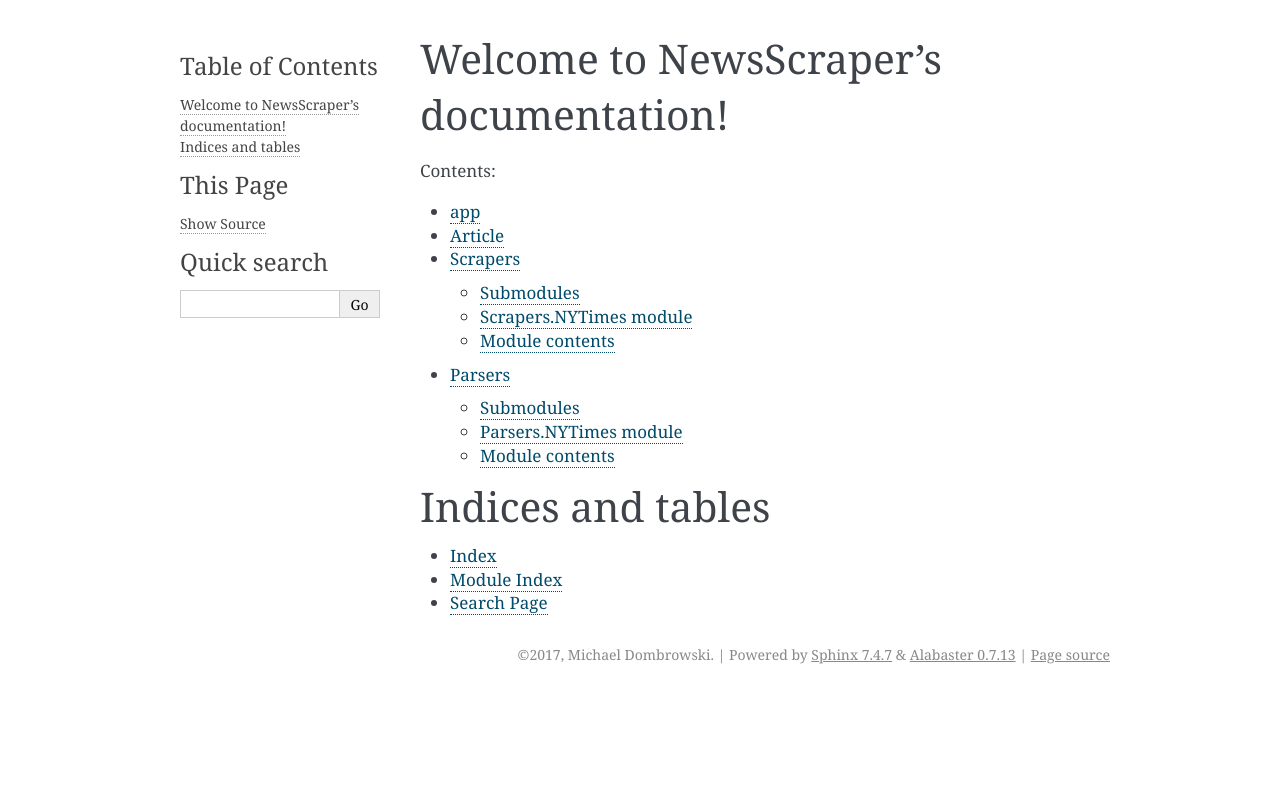
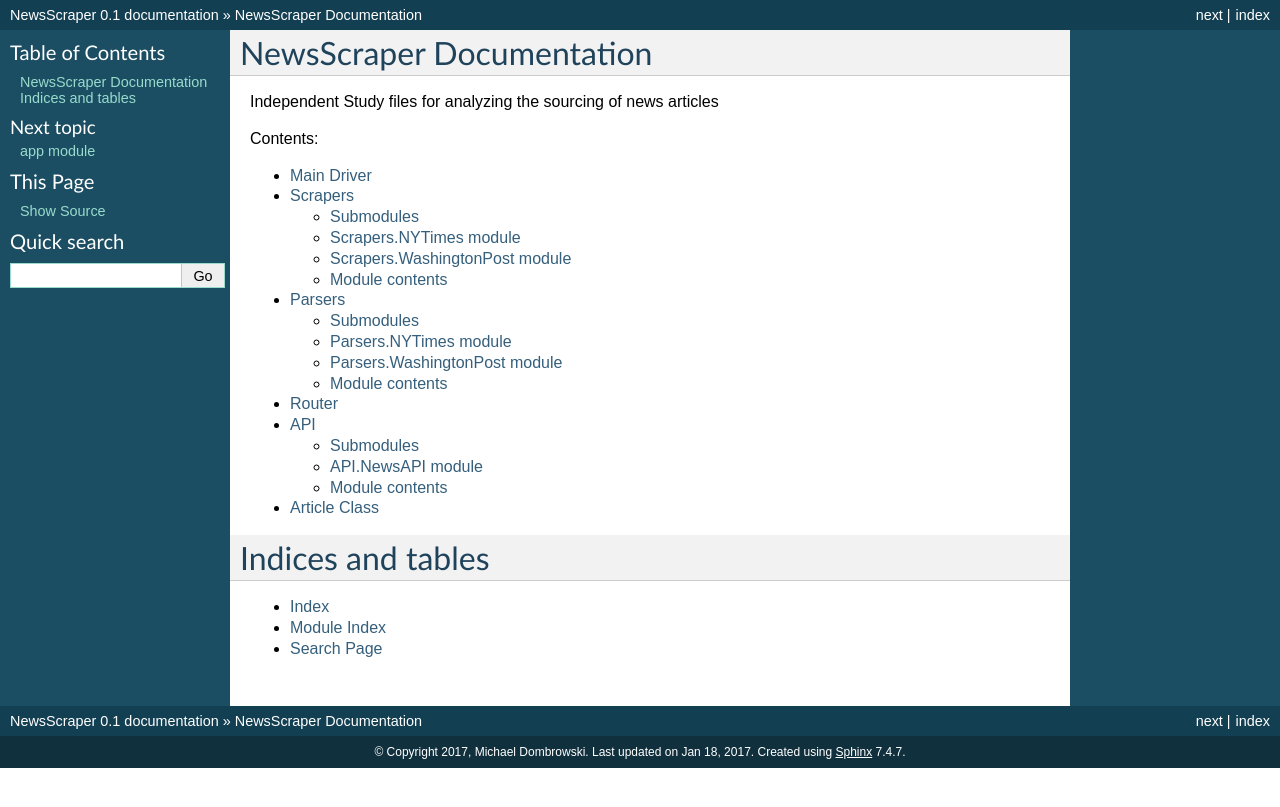
Before and after one commit to MikeDombo/NewsScraper, a Sphinx documentation site: the page built from Python/docs/index.rst, in a window 1280 px wide. Shown: the top 807 px of the page. Built offline with Sphinx 7.4.7, drawn with Linux system fonts in a browser that asks for light colours.

Commit message:
Update naming conventions to be more Pythonic. Added more documentation

```diff
--- a/Python/docs/Parsers.rst
+++ b/Python/docs/Parsers.rst
@@ -12,6 +12,14 @@
     :undoc-members:
     :show-inheritance:
 
+Parsers.WashingtonPost module
+-----------------------------
+
+.. automodule:: Parsers.WashingtonPost
+    :members:
+    :undoc-members:
+    :show-inheritance:
+
 
 Module contents
 ---------------
--- a/Python/docs/Scrapers.rst
+++ b/Python/docs/Scrapers.rst
@@ -12,6 +12,14 @@
     :undoc-members:
     :show-inheritance:
 
+Scrapers.WashingtonPost module
+------------------------------
+
+.. automodule:: Scrapers.WashingtonPost
+    :members:
+    :undoc-members:
+    :show-inheritance:
+
 
 Module contents
 ---------------
--- a/Python/docs/conf.py
+++ b/Python/docs/conf.py
@@ -82,7 +82,8 @@
 # The theme to use for HTML and HTML Help pages.  See the documentation for
 # a list of builtin themes.
 #
-html_theme = 'alabaster'
+html_theme = 'classic'
+html_last_updated_fmt = ""
 
 # Theme options are theme-specific and customize the look and feel of a theme
 # further.  For a list of options available for each theme, see the
--- a/Python/docs/index.rst
+++ b/Python/docs/index.rst
@@ -1,23 +1,24 @@
-.. NewsScraper documentation master file, created by
-   sphinx-quickstart on Mon Jan 16 00:25:23 2017.
-   You can adapt this file completely to your liking, but it should at least
-   contain the root `toctree` directive.
+NewsScraper Documentation
+=====================
 
-Welcome to NewsScraper's documentation!
-=======================================
+Independent Study files for analyzing the sourcing of news articles
 
 .. toctree::
    :maxdepth: 2
    :caption: Contents:
 
-		app <app.rst>
-		Article <Article.rst>
-		Scrapers <Scrapers.rst>
-		Parsers <Parsers.rst>
+	Main Driver <app.rst>
+	Scrapers <Scrapers.rst>
+	Parsers <Parsers.rst>
+	Router <Router.rst>
+	API <API.rst>
+	Article Class <Article.rst>
 
 
 Indices and tables
 ==================
+.. toctree::
+   :maxdepth: 2
 
 * :ref:`genindex`
 * :ref:`modindex`
--- a/Python/docs/modules.rst
+++ b/Python/docs/modules.rst
@@ -1,10 +1,12 @@
-NewsScraper
-===========
+Python
+======
 
 .. toctree::
    :maxdepth: 4
 
+   API
    Article
    Parsers
+   Router
    Scrapers
    app
```
Also changed, not shown: Python/docs/API.rst (added, +22 -0 lines), Python/docs/Router.rst (added, +7 -0 lines), 11 other files.
